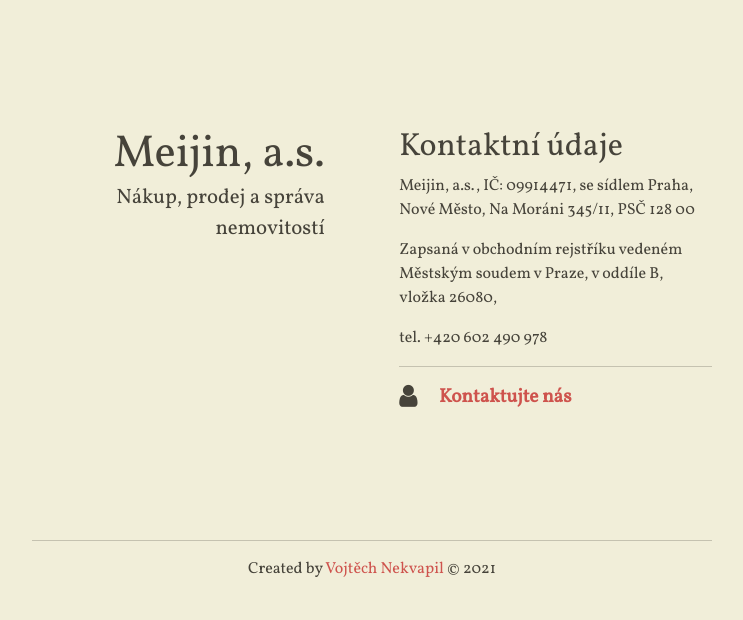
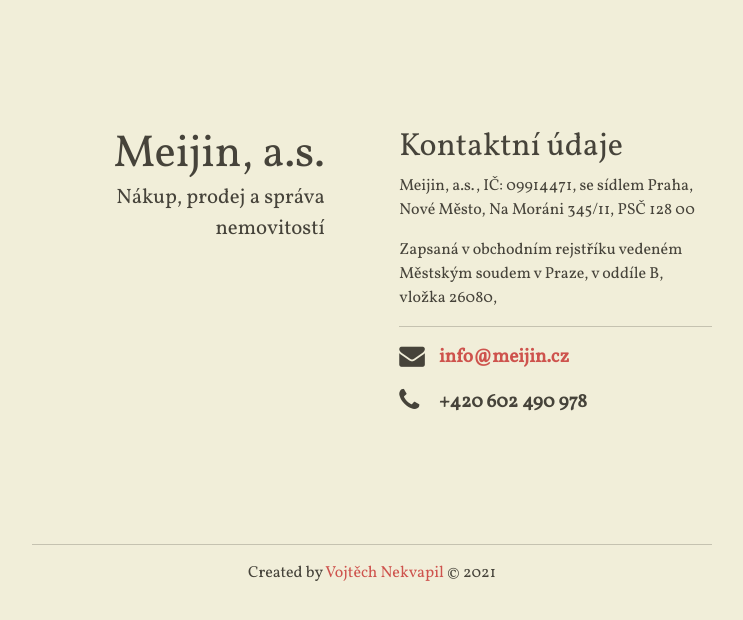
Before and after one commit to xnekv03/Meijin, a Jekyll site: the page built from index.html, in a window 1280 px wide. Shown: the top 620 px of the page, without its empty margins (268-1011 px from the left). Built offline with Jekyll 4.4.1, drawn with Linux system fonts in a browser that asks for light colours; nearby versions of some CDN libraries.

Commit message:
kontaktni informace

```diff
--- a/_includes/content.html
+++ b/_includes/content.html
@@ -8,18 +8,19 @@
       <p>
         Zapsaná v obchodním rejstříku vedeném Městským soudem v Praze, v oddíle B, vložka 26080,
       </p>
-      <p>
-        tel. +420 602 490 978
-      </p>
-
 
       <hr />
 
       <ul class="fa-ul main-list">
         <li class="main-list-item">
-          <span class="fa fa-user fa-lg main-list-item-icon"></span>
-          <a href="mailto:Info@meijin.cz">Kontaktujte  nás</a>
+          <span class="fa fa-envelope fa-lg main-list-item-icon"></span>
+          <a href="mailto:info@meijin.cz">info@meijin.cz</a>
         </li>
+
+          <li class="main-list-item">
+              <span class="fa fa-phone fa-lg main-list-item-icon"></span>
+              +420 602 490 978
+          </li>
 <!--          {% assign post_count=site.posts | size %}-->
 <!--          {% if post_count > 0 %}-->
 <!--          <h5>Pozvánky na valnou hromadu</h5>-->
--- a/_includes/foot.html
+++ b/_includes/foot.html
@@ -1,6 +1,6 @@
 <div class="wrapper text-center">
 <hr>
-  Created by <a href="https://appfactory.cz">Vojtěch Nekvapil</a> &copy; <span id="spanYear"></span>
+  Created by <a href="https://appfactory.cz" target="_blank">Vojtěch Nekvapil</a> &copy; <span id="spanYear"></span>
   <script>
     $('#spanYear').html(new Date().getFullYear());
   </script>
```
